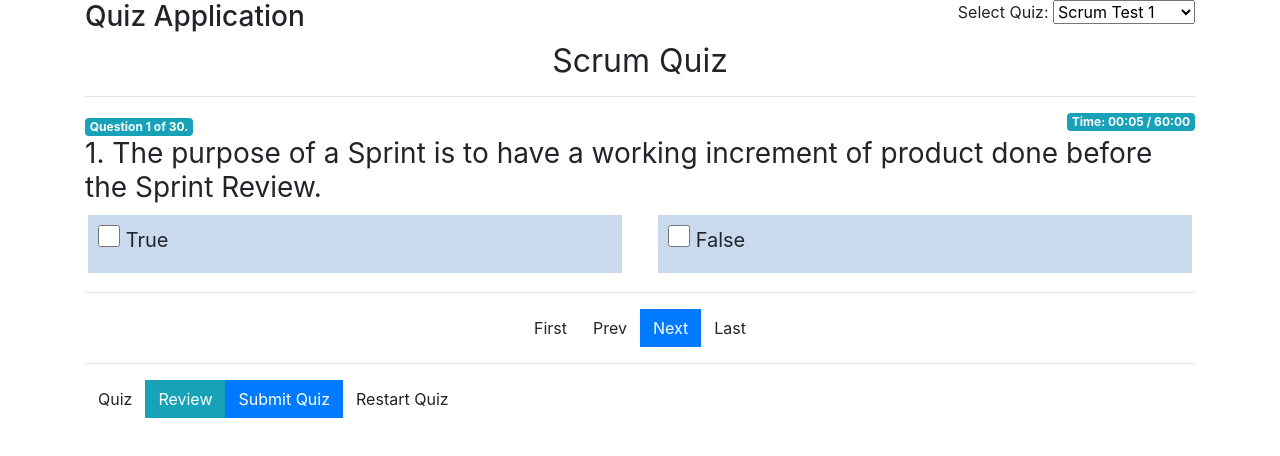
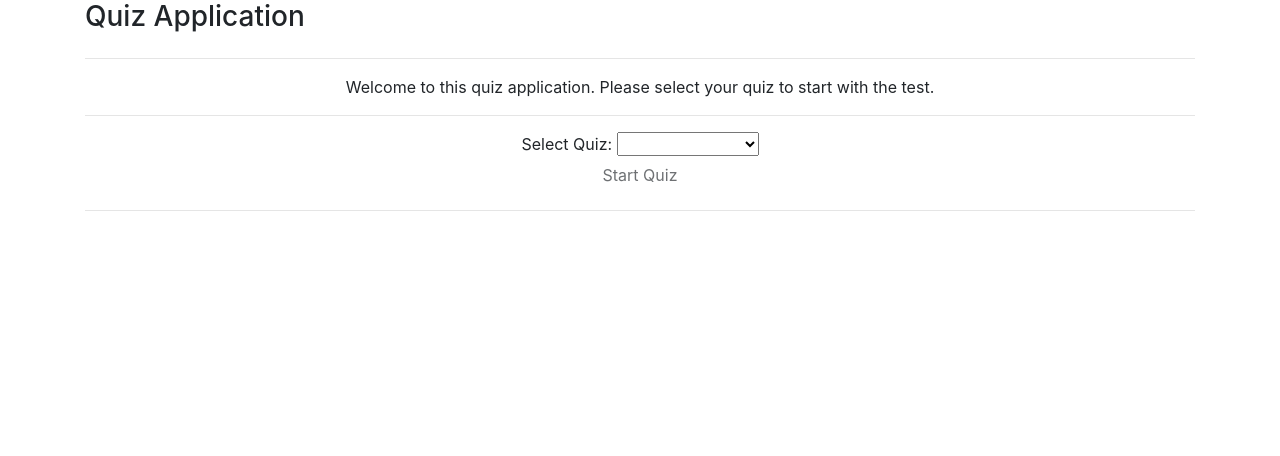
Before and after one commit to nizarsyed/ScrumQuiz, an Angular app: page / in a window 1280 px wide. Shown: the top 456 px of the page. Built offline with nearby package versions, Linux system fonts and the light colour scheme.

Commit message:
applied changes

```diff
--- a/src/app/models/quiz.ts
+++ b/src/app/models/quiz.ts
@@ -7,6 +7,7 @@ export class Quiz {
     description: string;
     config: QuizConfig;
     questions: Question[];
+    passThresHold: number;
 
     constructor(data: any) {
         if (data) {
@@ -14,10 +15,12 @@ export class Quiz {
             this.name = data.name;
             this.description = data.description;
             this.config = new QuizConfig(data.config);
+            this.passThresHold = data.passThresHold;
             this.questions = [];
             data.questions.forEach(q => {
                 this.questions.push(new Question(q));
             });
+
         }
     }
 }
--- a/src/app/quiz/quiz.component.html
+++ b/src/app/quiz/quiz.component.html
@@ -1,19 +1,32 @@
+<!-- header of page -->
 <div class="row">
   <div class="col-6">
     <h3>Quiz Application</h3>
   </div>
-  <div class="col-6 text-right">
+</div>
+<!-- end of header of page -->
+
+<!-- quiz selector page -->
+<div id="quizSelector" *ngIf="mode=='quizSelector'">
+  <hr/>
+  <div class="col-12 text-center">Welcome to this quiz application. Please select your quiz to start with the test.</div>
+  <hr/>
+  <div class="col-12 text-center">
     Select Quiz:
-    <select [(ngModel)]="quizName" (change)="loadQuiz(quizName)">
-      <option *ngFor="let quiz of quizes" [value]="quiz.id">{{quiz.name}}</option>
+    <select onfocus="this.value=''" [(ngModel)]="quizName" (change)="buttonDisabled=false" >
+      <option *ngFor="let quiz of quizes" [value]="quiz.id" >{{quiz.name}}</option>
     </select>
   </div>
+  <div class="col-12 text-center"><button class="btn btn-default"  (click)="loadQuiz(quizName);" [disabled]="buttonDisabled">Start Quiz</button></div>
+  <hr/>
 </div>
-<div id="quiz">
-  <h2 class="text-center font-weight-normal">{{quiz.name}}</h2>
-  <hr />
+<!-- quiz selector page end -->
 
+<!-- quiz pages -->
   <div *ngIf="mode=='quiz' && quiz">
+      <div id="quiz">
+          <h2 class="text-center font-weight-normal">{{quiz.name}}</h2>
+          <hr />
     <div *ngFor="let question of filteredQuestions;">
       <div class="badge badge-info">Question {{pager.index + 1}} of {{pager.count}}.</div>
       <div *ngIf="config.duration" class="badge badge-info float-right">Time: {{ellapsedTime}} / {{duration}}</div>
@@ -39,30 +52,36 @@
       <!--<pagination *ngIf="config.showPager" direction-links="false" total-items="totalItems" items-per-page="itemsPerPage" ng-model="currentPage" ng-change="pageChanged()"></pagination>-->
     </div>
   </div>
+  <hr />
+</div>
+<!-- end of quiz pages -->
 
-  <div class="row text-center" *ngIf="mode=='review'">
+<!-- review questions page -->
+<div class="row text-center" *ngIf="mode=='review'">
     <div class="col-4 cursor-pointer" *ngFor="let question of quiz.questions; let index = index;">
       <div (click)="goTo(index)" class="p-3 mb-2 {{ isAnswered(question) == 'Answered'? 'bg-info': 'bg-warning' }}">{{index + 1}}. {{ isAnswered(question) }}</div>
     </div>
   </div>
-  <div class="result" *ngIf="mode=='result'">
+<!-- end of review questions page -->
+
+<!-- result page -->
+<div class="result" *ngIf="mode=='result'">
     <h2>Quiz Result</h2>
-
-
       <div class="table-responsive-sm">
           <table class="table">
               <tr>
                   <th scope="col">Correct Answers</th>
                   <th scope="col">Wrong Answers</th>
                   <th scope="col">Correct Percentage</th>
-                  <th scope="col"></th>
+                  <th scope="col">Pass Threshold = {{getPassThresHold()}} %</th>
                 </tr>
                 <tr>
                   <td style="text-align:center">{{getCorrectCount()}}</td>
                   <td style="text-align:center">{{getWrongCount()}}</td>
                   <td style="text-align:center" class="alert {{ setColor() == 'true' ? 'alert-success': 'alert-danger'}}" >{{getCorrectPercentage()}} %</td>
                   <td style="text-align:center">
-                    <button style="text-align:center"class="btn btn-default"  (click)="mode = 'quiz';clearAll();">Restart Quiz</button>
+                    <button class="btn-sm btn-default"  (click)="mode = 'quiz';clearAll();">Restart Quiz</button>
+                    <button class="btn-sm btn-default"  (click)="mode='quizSelector';gotoSelector();">Select Quiz</button>
                   </td>
                 </tr>
                 <tr>
@@ -70,9 +89,7 @@
                 </tr>
           </table>
         </div>
-
     <div *ngFor="let question of quiz.questions; let index = index">
-
       <div class="result-question">
         <h5>{{index + 1}}. {{question.name}}</h5>
         <div class="row">
@@ -87,11 +104,16 @@
     </div>
     <h4 class="alert alert-info text-center"> You may close this window now. </h4>
   </div>
-  <hr />
-  <div *ngIf="mode!='result'">
-    <button class="btn btn-default" (click)="mode = 'quiz'">Quiz</button>
-    <button class="btn btn-info" (click)="mode = 'review'">Review</button>
-    <button class="btn btn-primary" (click)="onSubmit();">Submit Quiz</button>
-    <button class="btn btn-default"  (click)="mode = 'quiz';clearAll();">Restart Quiz</button>
+<!-- end of result page -->
+
+<!-- show buttons, except for quizSelector and result pages -->
+<div *ngIf="mode!='quizSelector'">
+  <div class="col-12" align="center" *ngIf="mode!='result'">
+      <button *ngIf="mode!='review'" class="btn btn-info" (click)="mode='review'">Review</button>
+      <button *ngIf="mode=='review'" class="btn btn-default" (click)="mode='quiz'">Back to Quiz</button>
+      <button class="btn btn-primary" (click)="onSubmit();mode='result'">Submit Quiz</button>
+      <button class="btn btn-default"  (click)="mode='quiz';clearAll();">Restart Quiz</button>
+      <button class="btn btn-default"  (click)="mode='quizSelector';gotoSelector();">Select Quiz</button>
+    </div>
   </div>
-</div>
+<!-- end of show buttons, except for quizSelector and result pages -->
--- a/src/app/quiz/quiz.component.ts
+++ b/src/app/quiz/quiz.component.ts
@@ -13,7 +13,7 @@ import { Option, Question, Quiz, QuizConfig } from '../models/index';
   providers: [QuizService]
 })
 export class QuizComponent implements OnInit {
-  passThreshold = 2;
+  buttonDisabled = true;
   isValid: boolean;
   correctAnswer = true;
   correctAnswers = [];
@@ -21,7 +21,7 @@ export class QuizComponent implements OnInit {
   correctCount = 0;
   quizes: any[];
   quiz: Quiz = new Quiz(null);
-  mode = 'quiz';
+  mode = 'quizSelector';
   quizName: string;
   config: QuizConfig = {
     'allowBack': true,
@@ -53,8 +53,8 @@ export class QuizComponent implements OnInit {
 
   ngOnInit() {
     this.quizes = this.quizService.getAll();
-    this.quizName = this.quizes[0].id;
-    this.loadQuiz(this.quizName);
+    // this.quizName = this.quizes[0].id;
+    // this.loadQuiz(this.quizName);
   }
 
   loadQuiz(quizName: string) {
@@ -66,6 +66,9 @@ export class QuizComponent implements OnInit {
       this.duration = this.parseTime(this.config.duration);
     });
     this.mode = 'quiz';
+
+
+
   }
 
   tick() {
@@ -160,7 +163,7 @@ export class QuizComponent implements OnInit {
 
   setColor() {
     const value = this.getCorrectPercentage();
-    if (value > this.passThreshold) {
+    if (value > this.quiz.passThresHold) {
       return 'true';
     } else {
       return 'false' ;
@@ -176,11 +179,27 @@ export class QuizComponent implements OnInit {
   }
 
   passedOrFailed() {
-    if (this.getCorrectPercentage() > this.passThreshold) {
+    if (this.getCorrectPercentage() > this.quiz.passThresHold) {
       return 'PASSED';
     } else {
       return 'FAILED';
     }
   }
 
+  getPassThresHold() {
+    return this.quiz.passThresHold;
+  }
+
+  gotoSelector() {
+    this.correctCount = 0;
+    this.correctAnswers = [];
+    this.results = [];
+    this.loadQuiz(this.quizName);
+    this.goTo(this.pager.index = 0);
+    this.mode = 'quizSelector';
+  }
+
+
+
+
 }
--- a/src/data/aspnet-answer.json
+++ b/src/data/aspnet-answer.json
@@ -2,6 +2,7 @@
     "id": 1,
     "name": "Asp.Net Quiz",
     "description": "Asp.Net Quiz (contains webform, mvc, web API, etc.)",
+    "passThresHold": 60,
     "answers": [
         {
             "id": 1010,
--- a/src/data/aspnet.json
+++ b/src/data/aspnet.json
@@ -2,6 +2,7 @@
     "id": 1,
     "name": "Asp.Net Quiz",
     "description": "Asp.Net Quiz (contains webform, mvc, web API, etc.)",
+    "passThresHold": 60,
     "questions": [
         {
             "id": 1010,
--- a/src/data/csharp.json
+++ b/src/data/csharp.json
@@ -8,6 +8,7 @@
         "allowBack": true,
         "autoMove": true
     },
+    "passThresHold": 60,
     "questions": [
         {
             "id": 1010,
--- a/src/data/designPatterns.json
+++ b/src/data/designPatterns.json
@@ -2,6 +2,7 @@
     "id": 3,
     "name": "Design Patterns",
     "description": "Design Patterns Quiz including solid principles.",
+    "passThresHold": 60,
     "questions": [
         {
             "id": 1010,
--- a/src/data/scrum_test01.json
+++ b/src/data/scrum_test01.json
@@ -16,6 +16,7 @@
     "showPager": true,
     "theme": "none"
   },
+  "passThresHold": 5,
   "questions":[
  {
    "id": 1010,
```
